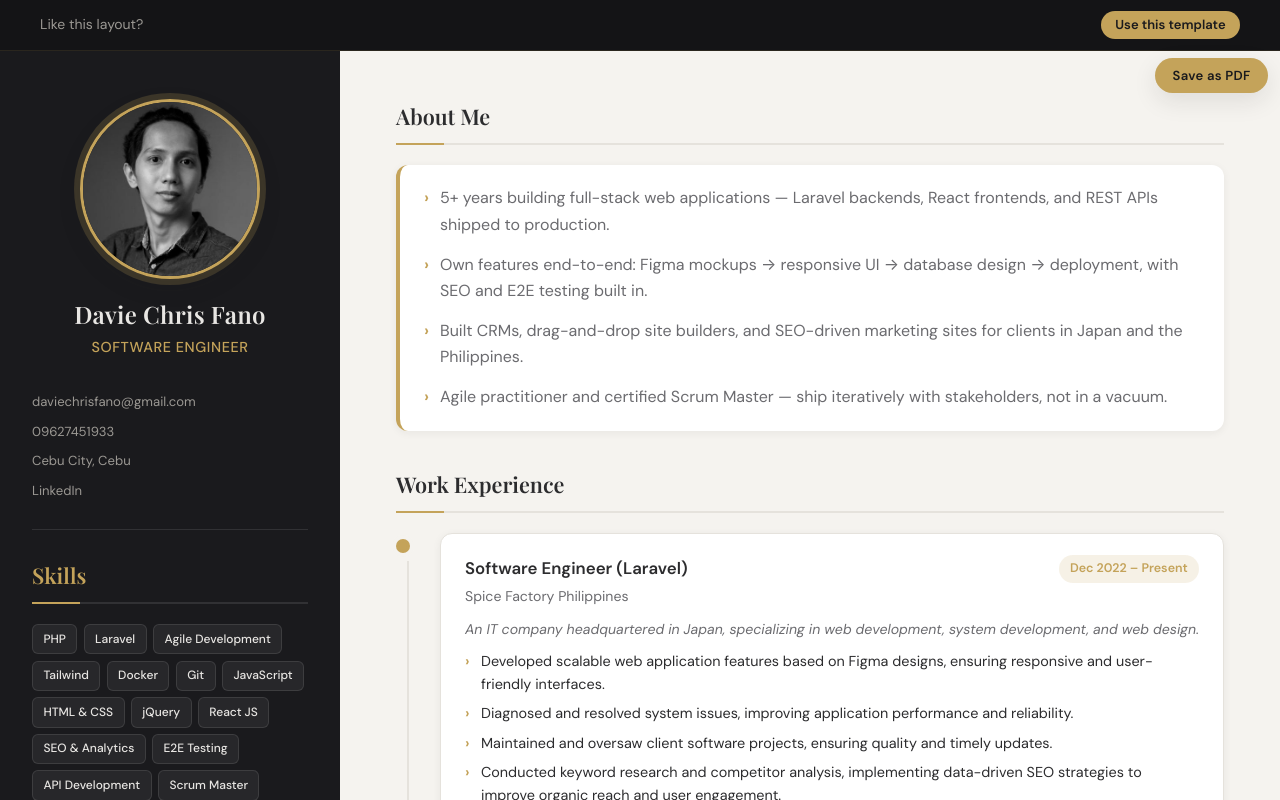
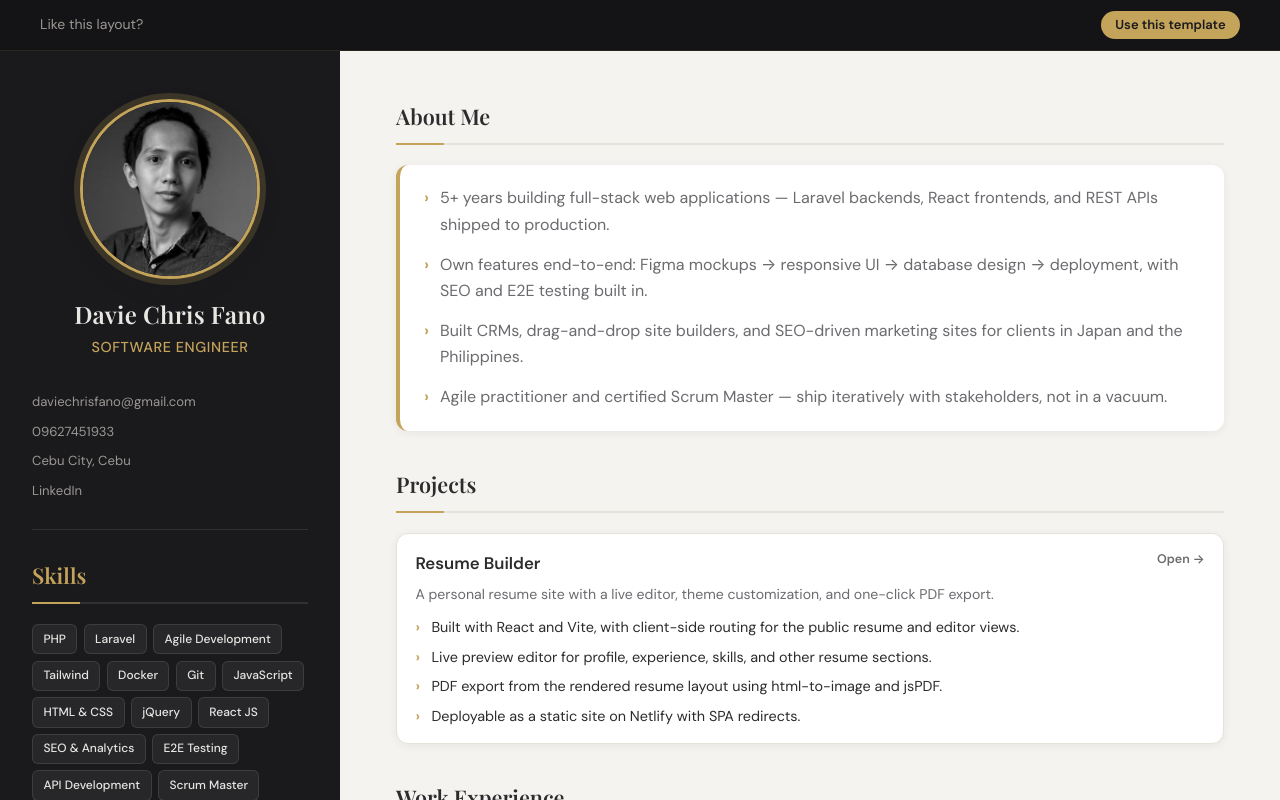
Before and after one commit to KuruChris/Resume, a React (Vite) app: page / in a window 1280 px wide. Shown: the top 800 px of the page. Built offline with nearby package versions, Linux system fonts and the light colour scheme.

Commit message:
Remove save as pdf and reorder projects and experience

```diff
--- a/src/App.css
+++ b/src/App.css
@@ -424,41 +424,6 @@ a.contact-link:hover {
   font-size: 0.78rem;
 }
 
-/* PDF export button */
-.pdf-export-btn--sticky {
-  position: fixed;
-  top: 3.65rem;
-  right: 0.75rem;
-  z-index: 100;
-  font-size: 0.72rem;
-  padding: 0.35rem 0.8rem;
-}
-
-.pdf-export-btn {
-  font-family: var(--font-sans);
-  font-size: 0.82rem;
-  font-weight: 600;
-  letter-spacing: 0.02em;
-  color: var(--color-sidebar);
-  background: var(--color-accent);
-  border: none;
-  border-radius: 999px;
-  padding: 0.55rem 1.1rem;
-  cursor: pointer;
-  box-shadow: var(--shadow-md);
-  transition: transform 0.15s, box-shadow 0.15s;
-}
-
-.pdf-export-btn:hover:not(:disabled) {
-  transform: translateY(-1px);
-  box-shadow: 0 10px 28px rgba(26, 26, 29, 0.14);
-}
-
-.pdf-export-btn:disabled {
-  opacity: 0.75;
-  cursor: wait;
-}
-
 /* Force desktop layout while capturing PDF (any screen size) */
 html.pdf-exporting {
   width: 1200px !important;
@@ -540,7 +505,6 @@ html.pdf-exporting .experience__content {
     print-color-adjust: exact;
   }
 
-  .pdf-export-btn,
   .resume-page__top {
     display: none !important;
   }
--- a/src/components/ResumeEditorForm.jsx
+++ b/src/components/ResumeEditorForm.jsx
@@ -200,6 +200,73 @@ export default function ResumeEditorForm({
       </SectionCard>
 
       <SectionCard
+        title="Projects"
+        onAdd={() => addListItem('projects', emptyProject)}
+        addLabel="+ Add project"
+      >
+        {(data.projects || []).map((project, index) => (
+          <div key={index} className="editor-card">
+            <div className="editor-card__header">
+              <h4 className="editor-card__title">Project {index + 1}</h4>
+              <button
+                type="button"
+                className="editor-btn editor-btn--danger"
+                onClick={() => removeListItem('projects', index)}
+              >
+                Remove
+              </button>
+            </div>
+            <Field label="Project name">
+              <input
+                className="editor-input"
+                value={project.name}
+                onChange={(e) => updateListItem('projects', index, { name: e.target.value })}
+              />
+            </Field>
+            <label className="editor-checkbox">
+              <input
+                type="checkbox"
+                checked={Boolean(project.linkEnabled)}
+                onChange={(e) => updateListItem('projects', index, { linkEnabled: e.target.checked })}
+              />
+              <span>Link this project (clickable card on your resume)</span>
+            </label>
+            {project.linkEnabled && (
+              <Field
+                label="Link URL"
+                hint="Use /editor for this template, or any full URL (e.g. GitHub, live demo)."
+              >
+                <input
+                  className="editor-input"
+                  value={project.url || ''}
+                  onChange={(e) => updateListItem('projects', index, { url: e.target.value })}
+                  placeholder="/editor or https://..."
+                />
+              </Field>
+            )}
+            <Field label="Description (optional)">
+              <textarea
+                className="editor-textarea"
+                rows={2}
+                value={project.description || ''}
+                onChange={(e) => updateListItem('projects', index, { description: e.target.value })}
+              />
+            </Field>
+            <Field label="Highlights" hint="One bullet per line.">
+              <textarea
+                className="editor-textarea"
+                rows={4}
+                value={(project.highlights || []).join('\n')}
+                onChange={(e) => updateListItem('projects', index, {
+                  highlights: e.target.value.split('\n').map((line) => line.trim()),
+                })}
+              />
+            </Field>
+          </div>
+        ))}
+      </SectionCard>
+
+      <SectionCard
         title="Work experience"
         onAdd={() => addListItem('experience', emptyExperience)}
         addLabel="+ Add role"
@@ -258,73 +325,6 @@ export default function ResumeEditorForm({
                 rows={4}
                 value={(job.highlights || []).join('\n')}
                 onChange={(e) => updateListItem('experience', index, {
-                  highlights: e.target.value.split('\n').map((line) => line.trim()),
-                })}
-              />
-            </Field>
-          </div>
-        ))}
-      </SectionCard>
-
-      <SectionCard
-        title="Projects"
-        onAdd={() => addListItem('projects', emptyProject)}
-        addLabel="+ Add project"
-      >
-        {(data.projects || []).map((project, index) => (
-          <div key={index} className="editor-card">
-            <div className="editor-card__header">
-              <h4 className="editor-card__title">Project {index + 1}</h4>
-              <button
-                type="button"
-                className="editor-btn editor-btn--danger"
-                onClick={() => removeListItem('projects', index)}
-              >
-                Remove
-              </button>
-            </div>
-            <Field label="Project name">
-              <input
-                className="editor-input"
-                value={project.name}
-                onChange={(e) => updateListItem('projects', index, { name: e.target.value })}
-              />
-            </Field>
-            <label className="editor-checkbox">
-              <input
-                type="checkbox"
-                checked={Boolean(project.linkEnabled)}
-                onChange={(e) => updateListItem('projects', index, { linkEnabled: e.target.checked })}
-              />
-              <span>Link this project (clickable card on your resume)</span>
-            </label>
-            {project.linkEnabled && (
-              <Field
-                label="Link URL"
-                hint="Use /editor for this template, or any full URL (e.g. GitHub, live demo)."
-              >
-                <input
-                  className="editor-input"
-                  value={project.url || ''}
-                  onChange={(e) => updateListItem('projects', index, { url: e.target.value })}
-                  placeholder="/editor or https://..."
-                />
-              </Field>
-            )}
-            <Field label="Description (optional)">
-              <textarea
-                className="editor-textarea"
-                rows={2}
-                value={project.description || ''}
-                onChange={(e) => updateListItem('projects', index, { description: e.target.value })}
-              />
-            </Field>
-            <Field label="Highlights" hint="One bullet per line.">
-              <textarea
-                className="editor-textarea"
-                rows={4}
-                value={(project.highlights || []).join('\n')}
-                onChange={(e) => updateListItem('projects', index, {
                   highlights: e.target.value.split('\n').map((line) => line.trim()),
                 })}
               />
--- a/src/components/ResumeView.jsx
+++ b/src/components/ResumeView.jsx
@@ -20,6 +20,14 @@ function Section({ title, children, className = '' }) {
       <h2 className="section__title">{title}</h2>
       {children}
     </section>
+  );
+}
+
+function hasProjectContent(project) {
+  return Boolean(
+    project.name?.trim()
+    || project.description?.trim()
+    || project.highlights?.some(Boolean),
   );
 }
 
@@ -185,6 +193,8 @@ const ResumeView = forwardRef(function ResumeView(
   { data, profilePhoto, showFooter = true, children, themeId = DEFAULT_THEME_ID },
   ref,
 ) {
+  const filledProjects = (data.projects || []).filter(hasProjectContent);
+
   return (
     <div
       className="resume"
@@ -205,6 +215,19 @@ const ResumeView = forwardRef(function ResumeView(
           </Section>
         )}
 
+        {filledProjects.length > 0 && (
+          <Section title="Projects">
+            <div className="project-list">
+              {filledProjects.map((project, index) => (
+                <ProjectItem
+                  key={`${project.name}-${index}`}
+                  project={project}
+                />
+              ))}
+            </div>
+          </Section>
+        )}
+
         {data.experience.length > 0 && (
           <Section title="Work Experience">
             <div className="timeline">
@@ -213,19 +236,6 @@ const ResumeView = forwardRef(function ResumeView(
                   key={`${job.company}-${job.period}-${index}`}
                   job={job}
                   isLast={index === data.experience.length - 1}
-                />
-              ))}
-            </div>
-          </Section>
-        )}
-
-        {data.projects?.length > 0 && (
-          <Section title="Projects">
-            <div className="project-list">
-              {data.projects.map((project, index) => (
-                <ProjectItem
-                  key={`${project.name}-${index}`}
-                  project={project}
                 />
               ))}
             </div>
--- a/src/pages/ResumePage.jsx
+++ b/src/pages/ResumePage.jsx
@@ -1,4 +1,3 @@
-import { useRef, useState } from 'react';
 import { resume } from '../data/resume';
 import profilePhoto from '../assets/profile.jpeg';
 import ResumeView from '../components/ResumeView';
@@ -7,42 +6,13 @@ import '../App.css';
 import '../Editor.css';
 
 export default function ResumePage() {
-  const resumeRef = useRef(null);
-  const [exporting, setExporting] = useState(false);
-
-  async function handleExportPdf() {
-    if (!resumeRef.current || exporting) return;
-
-    setExporting(true);
-    try {
-      const { downloadResumePdf } = await import('../utils/exportPdf');
-      await downloadResumePdf(resumeRef.current, `${resume.name.replace(/\s+/g, '-')}-Resume.pdf`);
-    } catch (error) {
-      console.error(error);
-      window.alert('Could not generate PDF. Please try again.');
-    } finally {
-      setExporting(false);
-    }
-  }
-
   return (
     <>
       <header className="resume-page__top">
         <TemplateCta variant="compact" />
       </header>
 
-      <button
-        type="button"
-        className="pdf-export-btn pdf-export-btn--sticky"
-        onClick={handleExportPdf}
-        disabled={exporting}
-        aria-label="Save resume as PDF"
-      >
-        {exporting ? 'Generating…' : 'Save as PDF'}
-      </button>
-
       <ResumeView
-        ref={resumeRef}
         data={resume}
         profilePhoto={profilePhoto}
       />
```
